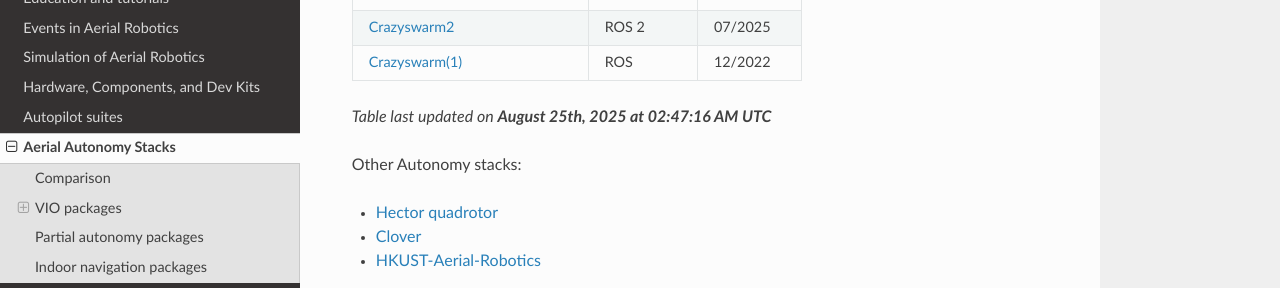
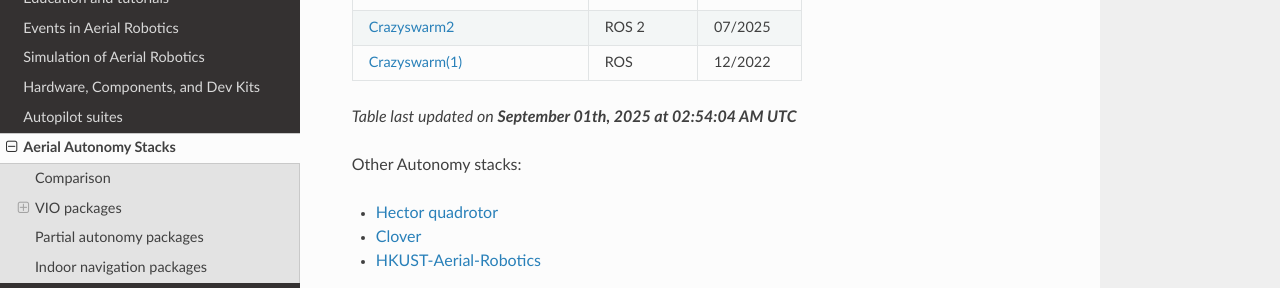
Before and after one commit to ROS-Aerial/aerial_robotic_landscape, an MkDocs documentation site: the page built from docs/aerial_autonomy_stacks.md, in a window 1280 px wide and 900 px high, scrolled down 824 px. Shown: the part 151-439 px from the top of the window. Built offline with MkDocs 1.6.1, drawn with Linux system fonts in a browser that asks for light colours; nearby versions of some CDN libraries; some of the changed text lies outside the part shown.

Commit message:
docs: weekly update autonomy stacks (#124)
Co-authored-by: mrpollo <317648+mrpollo@users.noreply.github.com>

```diff
--- a/docs/aerial_autonomy_stacks.md
+++ b/docs/aerial_autonomy_stacks.md
@@ -27,7 +27,7 @@ the following autonomy stack table was extracted and adapted.
 | [Crazyswarm2](https://github.com/IMRCLab/crazyswarm2)         | ROS 2        | 07/2025 |
 | [Crazyswarm(1)](https://crazyswarm.readthedocs.io/en/latest/)    | ROS        | 12/2022      |
 
-_Table last updated on **August 25th, 2025 at 02:47:16 AM UTC**_
+_Table last updated on **September 01th, 2025 at 02:54:04 AM UTC**_
 
 Other Autonomy stacks:
 
@@ -79,7 +79,7 @@ Given the above [Aerial Autonomy Stacks](https://github.com/ROS-Aerial/aerial_ro
 | [pidrone_pkg](https://github.com/h2r/pidrone_pkg/tree/dd21)   | ✓    | Mono camera/IR | ROS 1 | N/A | Duckiedrone | 05/2024 |
 
 
-_Table last updated on **August 25th, 2025 at 02:47:16 AM UTC**_
+_Table last updated on **September 01th, 2025 at 02:54:04 AM UTC**_
 
 
 --8<-- "docs/goatcounter.html"
```
